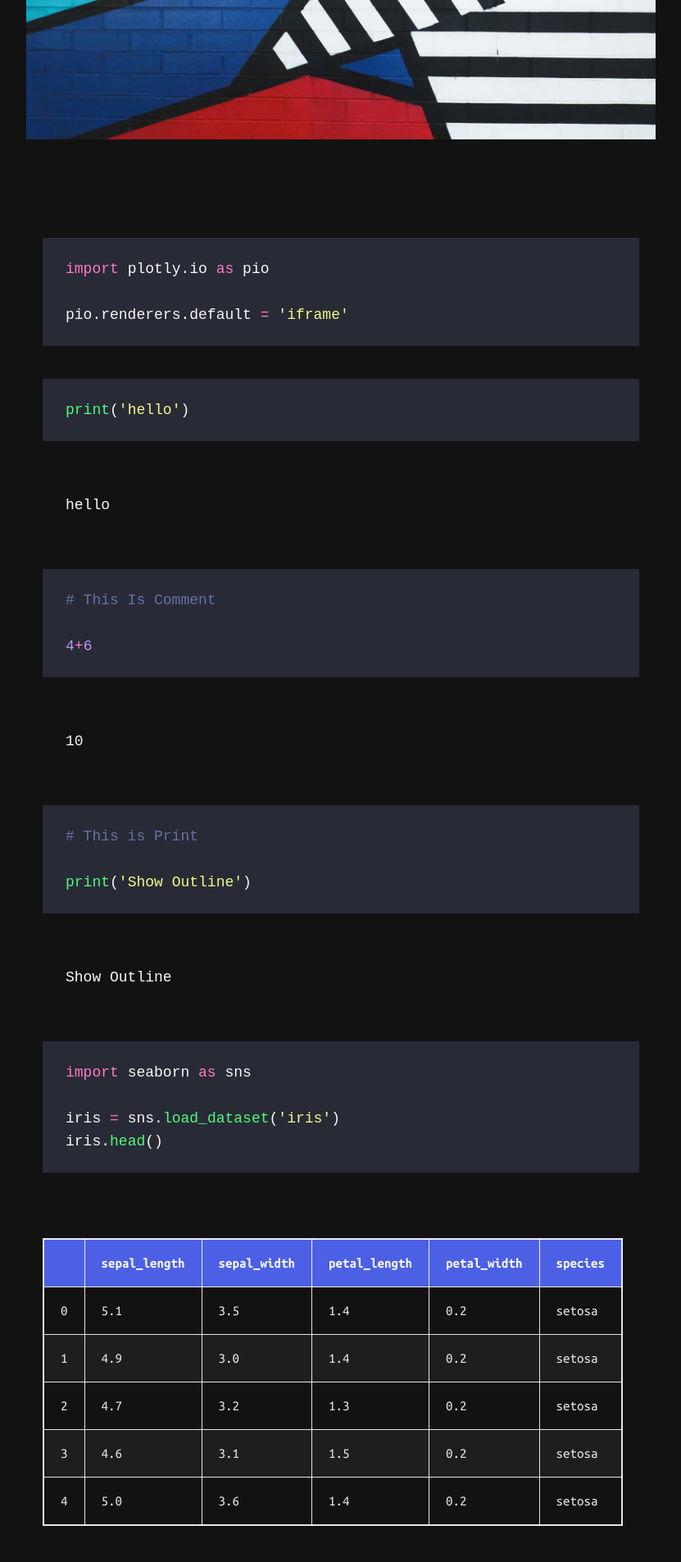
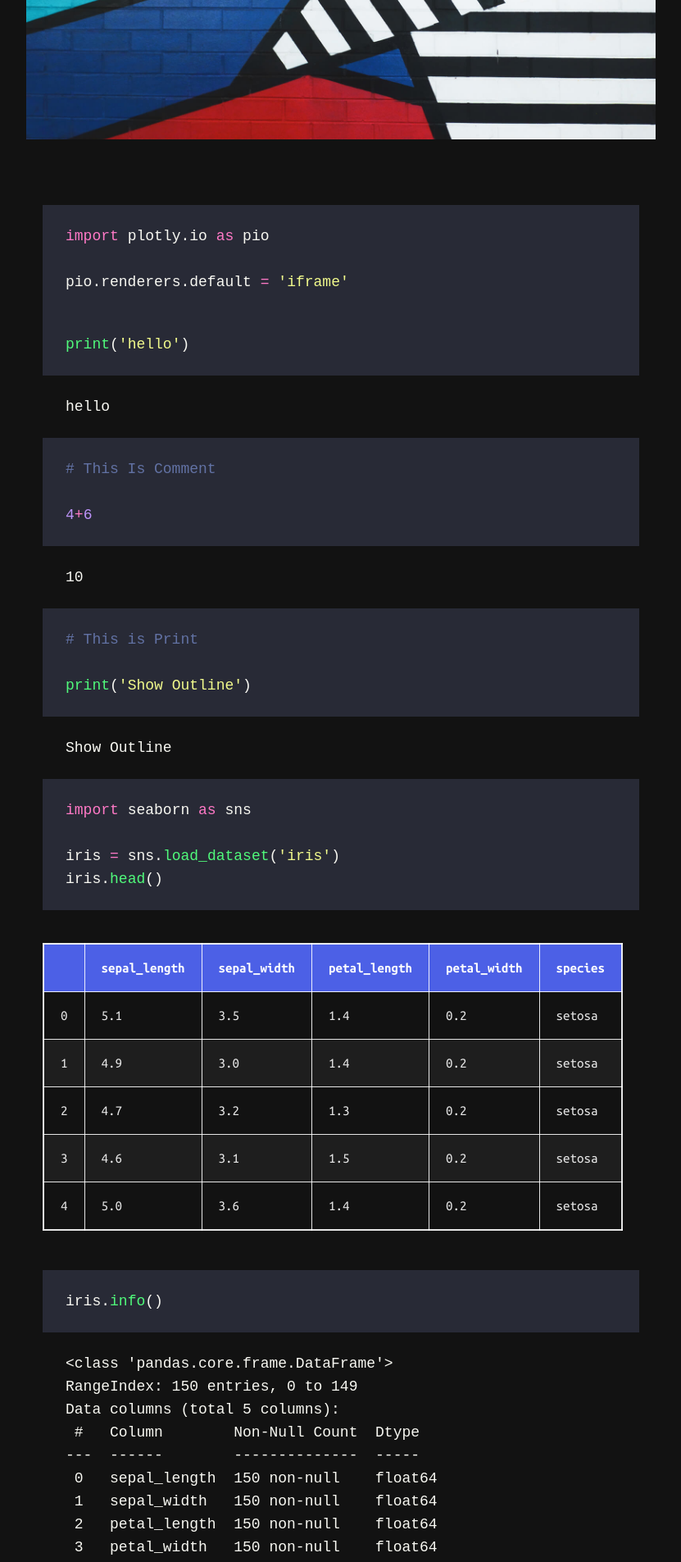
Before and after one commit to sekaizato/BADS7105-CRM, a Jekyll site: the page built from _posts/2021-06-11-jupyter01.md, in a window 1280 px wide. Shown: the part 700-2605 px from the top of the page at 82% size, without its empty margins (224-1055 px from the left). Built offline with Jekyll 4.4.1, drawn with Linux system fonts in a browser that asks for light colours; nearby versions of some CDN libraries.

Commit message:
Update Margin of Codeblock

```diff
--- a/_sass/_pages/_page__post.scss
+++ b/_sass/_pages/_page__post.scss
@@ -375,6 +375,11 @@
   background: rgba(0,0,0,0);
 }
 
+.page-post .post__content .highlighter-rouge, .page-project .post__content .highlighter-rouge {
+  margin: 0em auto;
+}
+
+
 // p {
 //   padding-top: 0.5em;
 //   padding-bottom: 0.5em;
```
